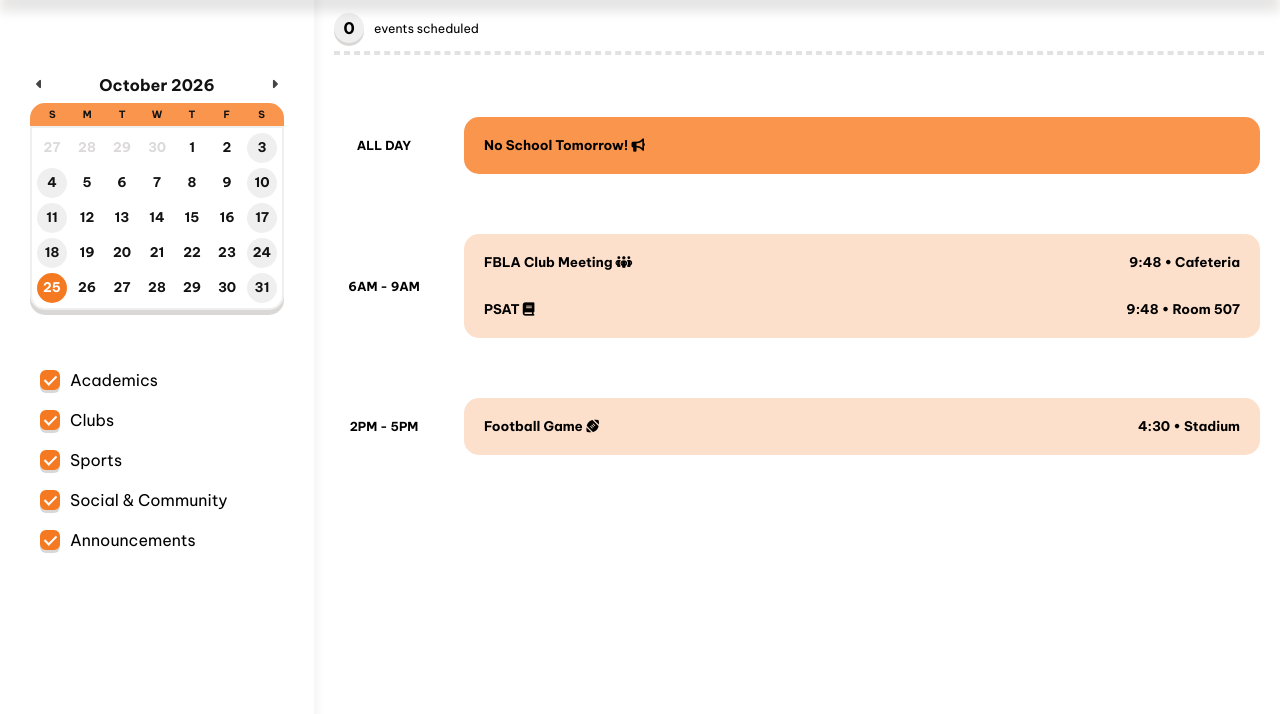
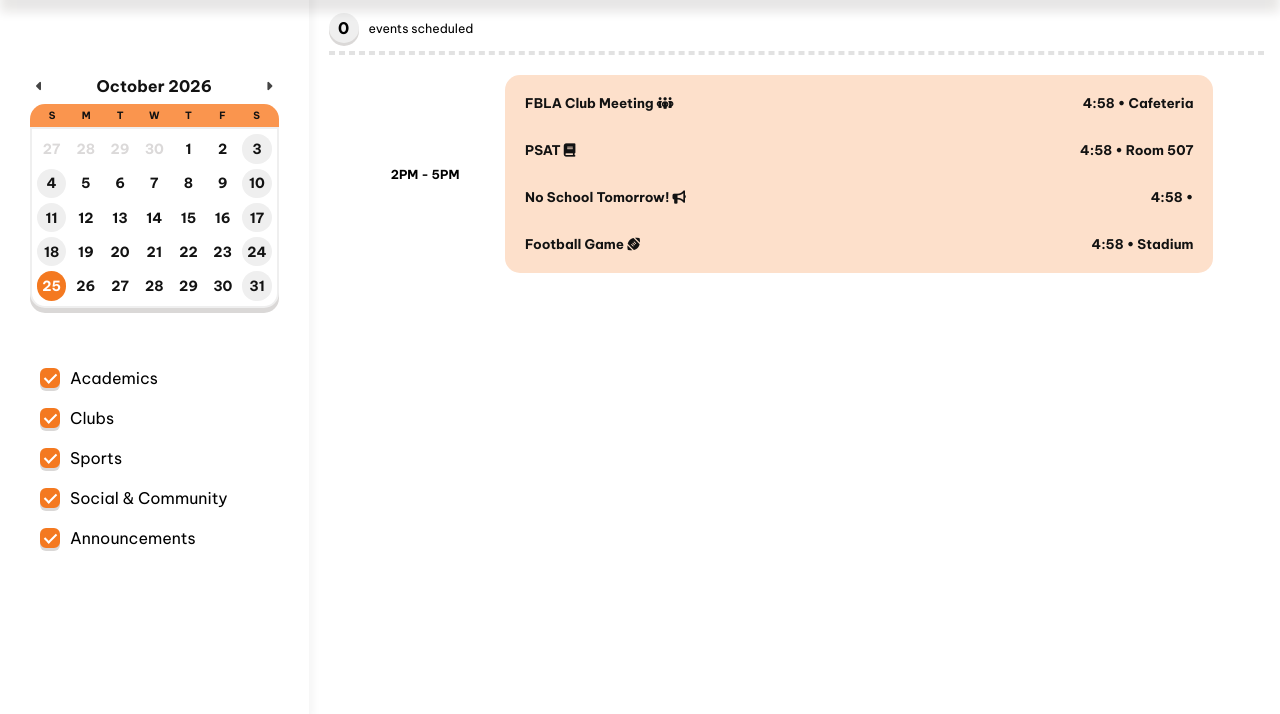
Before and after one commit to nicolegodot0209/nicolegodot0209.github.io, a plain HTML site: page html/calendar.html in a window 1280 px wide. Shown: the part 83-797 px from the top of the page. Drawn offline with Linux system fonts and the light colour scheme.

Commit message:
before adding calendar js

```diff
--- a/css/base.css
+++ b/css/base.css
@@ -31,7 +31,7 @@ html, body {
   padding: 0;
 
   font-family: var(--font);
-  overflow-x: hidden;
+  /* overflow-x: hidden; */
   scroll-behavior: smooth;
   touch-action: manipulation;
   & :is(button, input) { font-family: var(--font); }
--- a/css/calendar.css
+++ b/css/calendar.css
@@ -1,13 +1,26 @@
-.footer {display: none;}
+body {
+    margin: 0;
+    min-height: 100vh;
+    display: flex;
+    flex-direction: column;
+}
+
+.footer {
+    position: static;
+    margin-top: 0;
+    flex-shrink: 0;
+}
 
 .page_content {
-    position: absolute;
-    top: 0;
-    left: 0;
+    position: relative; /* NOT absolute */
+
     display: flex;
     flex-direction: row;
+
     width: 100%;
-    height: 100%;
+    min-height: 100vh;
+    box-sizing: border-box;
+    flex-shrink: 0;
 }
 
 /* Sidebar */
@@ -17,11 +30,12 @@
     justify-content: center;
     gap: 50px;
     width: max-content;
-    height: 100%;
+
     margin: 0;
     padding: 0 30px 0 30px;
     background-color: var(--white);
     box-shadow: 3px 5px 10px 0px rgba(28, 16, 8, 0.05);
+    flex-shrink: 0;
 }
 
 
@@ -50,6 +64,8 @@
             color: var(--black);
         }
     }
+
+
 }
 .weekday_header {
     display: flex;
@@ -69,8 +85,11 @@
         font-size: 10px;
         font-weight: bold;
         flex: 1;
+        @media (max-width: 600px) {
+            font-size: 8px;
+        }
     }
-  }
+}
 .shortcut_buttons {
     display: grid;
     grid-template-columns: repeat(7, 1fr);
@@ -84,11 +103,11 @@
     border: 2px solid var(--light-gray);
     border-radius: 0 0 15px 15px;
     box-shadow: 0 5px 0 rgba(28, 16, 8, 0.16);
-    transition: var(--transition);
 }
 .day_button {
-    width: 30px;
+    width: min-content;
     padding: 5px;
+    font-size: 14px;
     font-weight: bold;
     color: var(--black);
     background-color: var(--white);
@@ -98,10 +117,10 @@
     transition-property: color, background-color;
     transition-duration: 0.5s;
 
+    /* Active/Inactive State */
     &:disabled {
         color: #dbd9d9;
     }
-
     &:enabled {
         &.weekend { background-color: var(--light-gray); }
         /* Inactive Properties */
@@ -115,11 +134,23 @@
             &:hover {background-color: var(--light-orange2); }
         }
     }
+    /* Sizing */
+    @media (max-width: 600px) {
+        font-size: 9.5px;
+    }
 }
 
 
 /* Checkboxes */
-.checkboxes { width: max-content; }
+.checkboxes {
+    width: max-content;
+    /* Sizing */
+    @media (max-width: 600px) {
+        label {
+            font-size: 14px;
+        }
+    }
+}
 .calendar_checkbox {
     display: flex;
     flex-direction: row;
@@ -139,6 +170,7 @@
         display: grid;
 
         width: 20px;
+        height: 20px;
         margin: 0 10px 0 0;
         box-sizing: border-box;
         background-color: var(--white);
@@ -152,7 +184,7 @@
             background-color 150ms ease,
             border-color 150ms ease;
         appearance: none;
-        aspect-ratio: 1;
+        aspect-ratio: 1 / 1;
         place-content: center;
 
         &:before {
@@ -182,17 +214,38 @@
     }
 }
 
+.page_content:has(#academics:not(:checked)) .event_academic {
+    display: none;
+}
+.page_content:has(#clubs:not(:checked)) .event_club {
+    display: none;
+}
+.page_content:has(#sports:not(:checked)) .event_sport {
+    display: none;
+}
+.page_content:has(#social:not(:checked)) .event_social {
+    display: none;
+}
+.page_content:has(#announcements:not(:checked)) .event_announcement {
+    display: none;
+}
+
 /* Calendar */
 .calendar {
-    width: 100%;
-    margin: 12vh 20px 0 20px;
     display: flex;
     flex-direction: column;
+    width: auto;
+    min-width: 0;
+
+    margin: 0;
+    padding: 12vh 20px 0;
+    box-sizing: border-box;
+    flex: 1;
 
     hr {
         width: 100%;
+        margin-bottom: 20px;
         border: 2px dashed #e2e2e2;
-        margin-bottom: 20px;
     }
 }
 
@@ -224,31 +277,52 @@
     }
 }
 
+.events {
+    display: flex;
+    flex-direction: column;
+    justify-content: center;
+    align-items: center;
+    gap: 20px;
+    width: 100%;
+    min-width: 0;
+
+    height: auto;
+    box-sizing: border-box;
+    padding-bottom: 30px;
+}
+
 .event_cont {
     display: flex;
     flex-direction: row;
     align-items: center;
+    gap: 30px;
+    width: 90%;
+    min-width: 0;
     height: auto;
-    min-height: 20%;
-    gap: 30px;
+    min-height: 0;
+    box-sizing: border-box;
+    flex-shrink: 0;
 
     h6 {
+        font-weight: bold;
+        text-align: center;
         flex: 0 0 100px;
-        text-align: center;
-        font-weight: bold;
-        white-space: nowrap;
     }
 
     &:has(.event_list:empty) {
         display: none;
     }
 
-    /* Sizing */
     @media (max-width: 900px) {
         flex-direction: column;
+
         h6 {
-            flex: 0 0 0;
             margin-bottom: 0;
+            flex: 0 0 auto;
+        }
+        .event_list {
+            width: 100%;
+            flex: 0 0 auto;
         }
     }
 }
@@ -260,6 +334,7 @@
     padding: 5px;
     background-color: var(--light-orange2);
     border-radius: 15px;
+    max-width: 1500px;
 
     &#event_list1, &#event_list3 {
         background-color: var(--light-orange1);
@@ -282,6 +357,7 @@
         border: none;
         border-radius: 15px;
         transition: background-color var(--transition);
+        color: var(--black);
 
         /* Events */
         &:hover {
@@ -289,8 +365,8 @@
         }
         &.active ~ #event_desc {
             height: auto;
+            margin-top: 10px;
             opacity: 1;
-            margin-top: 10px;
         }
         /* Sizing */
         @media (max-width: 900px) {
--- a/html/calendar.html
+++ b/html/calendar.html
@@ -72,15 +72,15 @@
             <label for="social">Social & Community</label>
           </div>
           <div class="calendar_checkbox">
-            <input type="checkbox" id="school_dates" name="category" value="school_dates" checked>
-            <label for="school_dates">Announcements</label>
+            <input type="checkbox" id="announcements" name="category" value="school_dates" checked>
+            <label for="announcements">Announcements</label>
           </div>
         </div>
       </div>
 
       <!-- Main Calendar -->
       <template id="event_template">
-        <div class="event type_academic" id="event">
+        <div class="event" id="event">
           <button id="event_button">
             <div class="event_title">
               <span class="event_title_text"></span>
@@ -102,6 +102,7 @@
         <hr>
 
         <!-- Event Rows -->
+        <div class="events">
           <div class="event_cont">
             <h6>ALL DAY</h6>
             <div class="event_list" id="event_list0"></div>
@@ -121,6 +122,7 @@
           <div class="event_cont">
             <h6>6PM - 9PM</h6>
             <div class="event_list" id="event_list4"></div>
+          </div>
         </div>
          <!-- End of Event Rows -->
 
--- a/js/calendar.js
+++ b/js/calendar.js
@@ -19,12 +19,9 @@ function initializeCalendar() {
    });
 }
 
-
 function updateCalendar() {
    updateCalendarShortcut(currentDate);
 }
-
-
 
 
 // Calendar Shortcut
@@ -127,26 +124,30 @@ function isWeekend(date) {
 // Main Calendar
 const exampleEvent = {
    'title': 'FBLA Club Meeting',
-   'month': 10,
-   'day': 13,
-   'time' : '09:48',
+   'date': new Date(),
    'location': 'Cafeteria',
    'type' : 'club',
    'description': `Hey, its me!
    I am a cool description.
+   asdasdsdasdasdoahsodhasdihasoidhaosdhasd
+   asdoashdoaishdoiasd
+   asdaiusdhiashdos
    Wow wow this is such a description haha pretend I'm saying something very useful right now.`,
 };
 
+function updateMainCalendar(date) {
+
+}
 
 function addEvent (eventInfo) {
    const eventTemplate = document.getElementById('event_template');
    const clone = eventTemplate.content.cloneNode(true);
    const event = clone.getElementById('event');
 
-
    let title = eventInfo.title;
    // 1. Set title
    event.querySelector('.event_title_text').textContent = eventInfo.title;
+   event.classList.add(`event_${eventInfo.type}`);
    const icon = clone.getElementById('icon');
    switch (eventInfo.type) {
        case 'academic':
@@ -168,10 +169,14 @@ function addEvent (eventInfo) {
            icon.className = '';
    }
    // 2. Set details
+    const hours = eventInfo.date.getHours().toString().padStart(2, '0');
+    const minutes = eventInfo.date.getMinutes().toString().padStart(2, '0');
+    const time = `${hours}:${minutes}`; // Get the military time
+
     const event_details = clone.getElementById('event_details');
-   const time = `${parseInt(eventInfo.time.split(':')[0], 10) % 12 || 12}:${eventInfo.time.split(':')[1]}`;
-   if (eventInfo.time != '') {
-       event_details.textContent = `${time} • ${eventInfo.location}`;
+    const formattedTime = `${parseInt(time.split(':')[0], 10) % 12 || 12}:${time.split(':')[1]}`; // Military -> Standard
+    if (time != '00:00') {
+        event_details.textContent = `${formattedTime} • ${eventInfo.location}`;
     } else {
         event_details.textContent = `${eventInfo.location}`;
     }
@@ -187,7 +192,7 @@ function addEvent (eventInfo) {
    const bounds = ['09:59', '13:59', '17:59', '99:99'];
    const isBetween = (time, start, end) => time >= start && time <= end;
 
-   let event_list_id = eventInfo.time === '' ? 0 : bounds.findIndex(b => eventInfo.time <= b) + 1;
+   let event_list_id = time === '' ? 0 : bounds.findIndex(b => time <= b) + 1;
    const event_list = document.getElementById(`event_list${event_list_id}`);
    event_list.appendChild(clone);
 }
@@ -214,7 +219,6 @@ exampleEvent.time = '';
 exampleEvent.location = ''
 exampleEvent.type = 'announcement'
 addEvent(exampleEvent);
-exampleEvent.time = '16:30';
 exampleEvent.type = 'sport'
 exampleEvent.title = 'Football Game';
 exampleEvent.location = 'Stadium';
```
Lines whose indentation alone changed are shown as unchanged.
